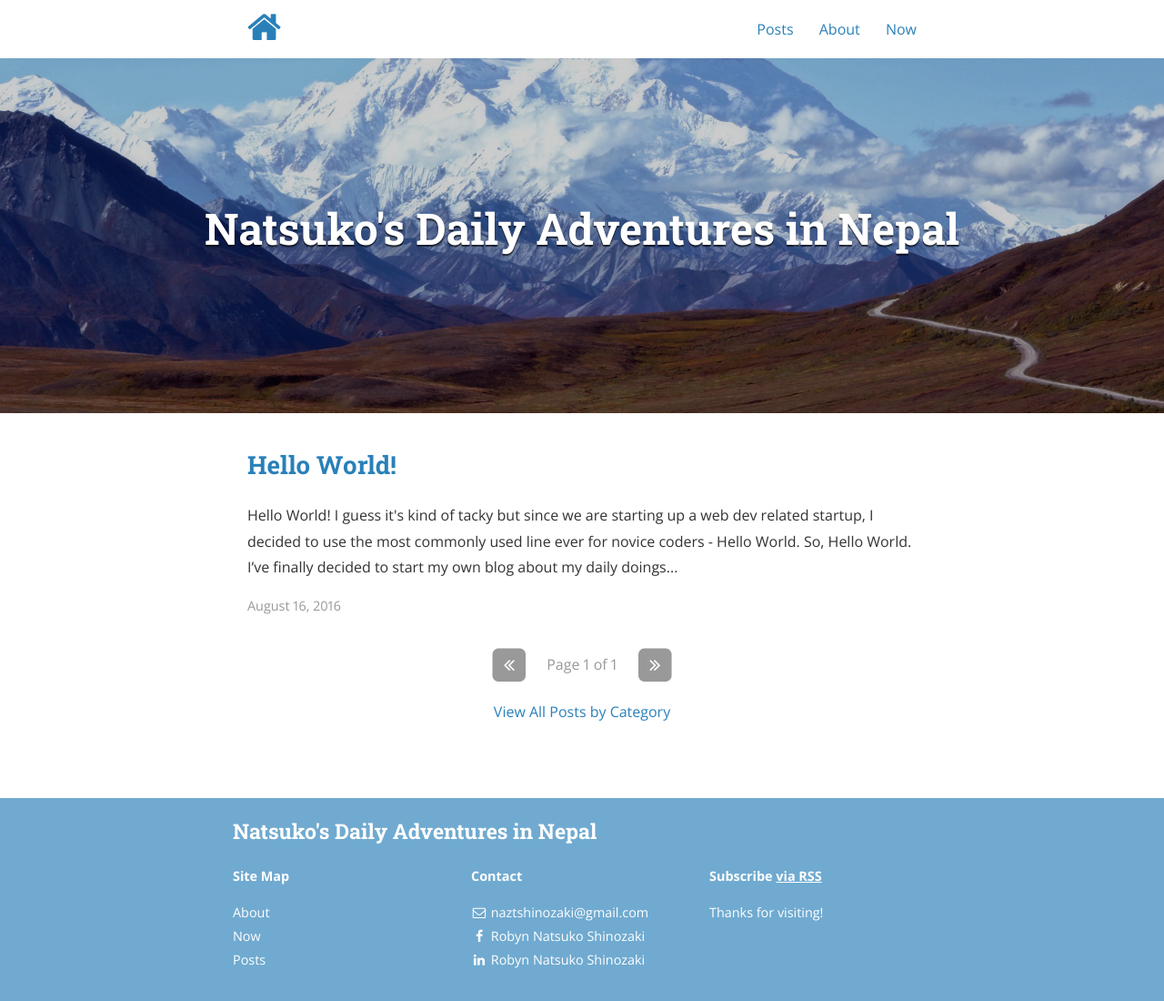
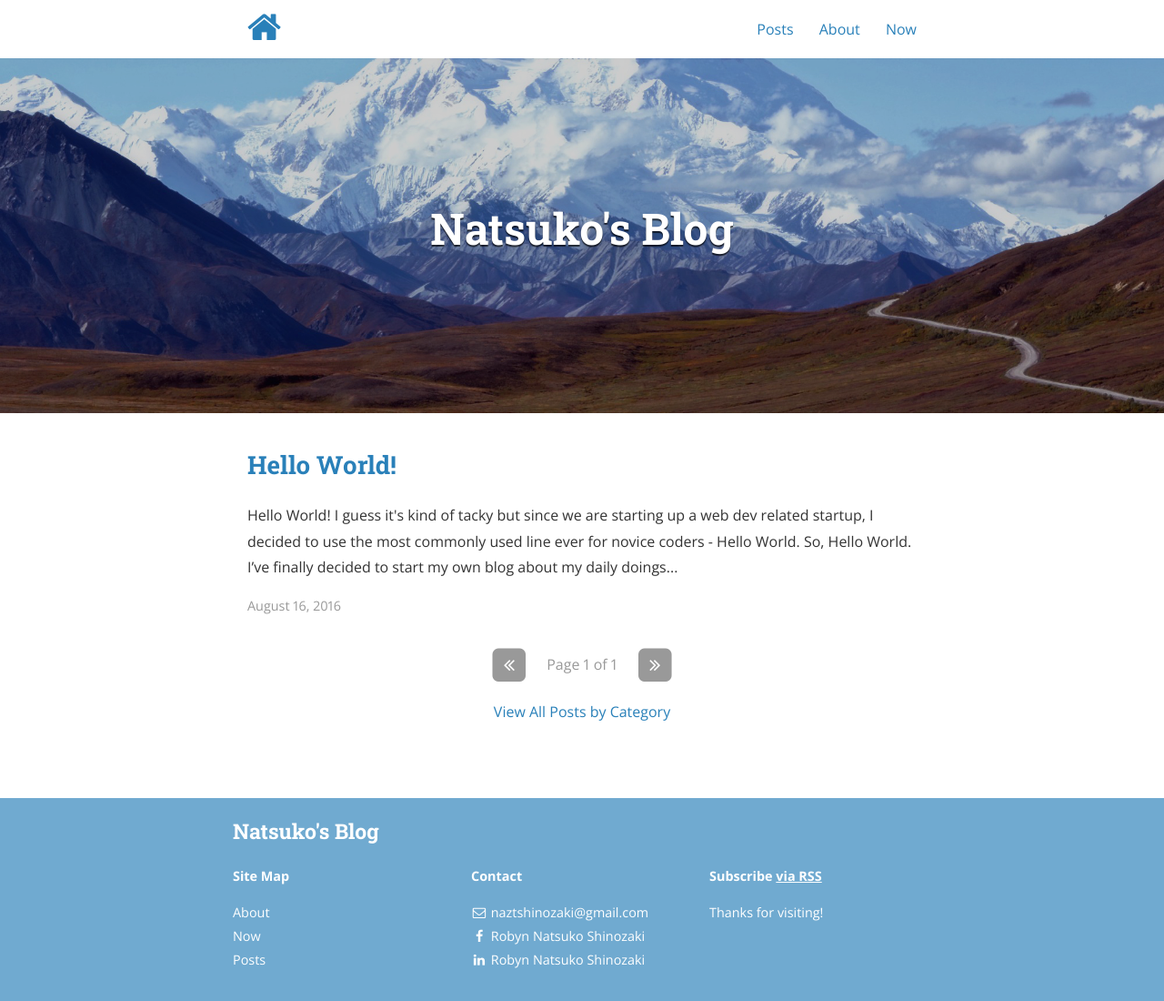
Before and after one commit to naztshinozaki/naztshinozaki.github.io, a Jekyll site: the page built from index.html, in a window 1280 px wide. Shown: the whole page at 91% size. Built offline with Jekyll 4.4.1, drawn with Linux system fonts in a browser that asks for light colours; nearby versions of some CDN libraries; the list of posts is cut into pages by our own code; a style sheet for code colours, icons or effects is not loaded; some of the changed lines change nothing that is shown.

Commit message:
change meta

```diff
--- a/_config.yml
+++ b/_config.yml
@@ -8,11 +8,11 @@ exclude:
   - "/vendor/"
 
 # Site settings
-title: Natsuko's Daily Adventures in Nepal
+title: Natsuko's Blog
 email: naztshinozaki@gmail.com
 name: Natsuko Shinozaki
-description: >
-  A simple yet classy theme for your Jekyll website or blog.
+description: Natsuko's Daily Adventures in Nepal
+
 # Base URL of site (i.e. /blog). It should always start with a slash,
 # and never end with a slash. Set it to a blank value if hosting at the
 # root of your server.
```
Also changed, not shown: 7 other files.
